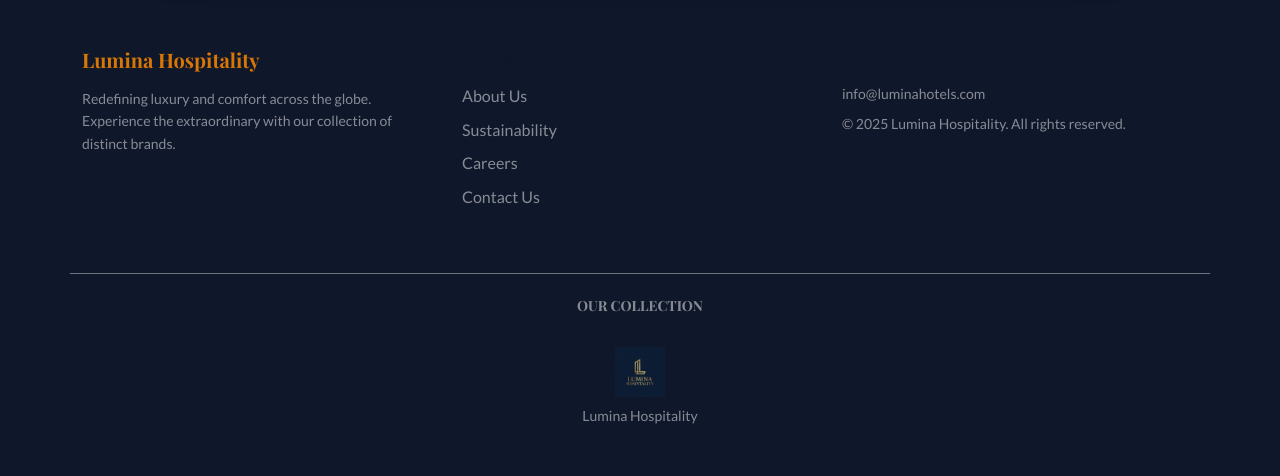
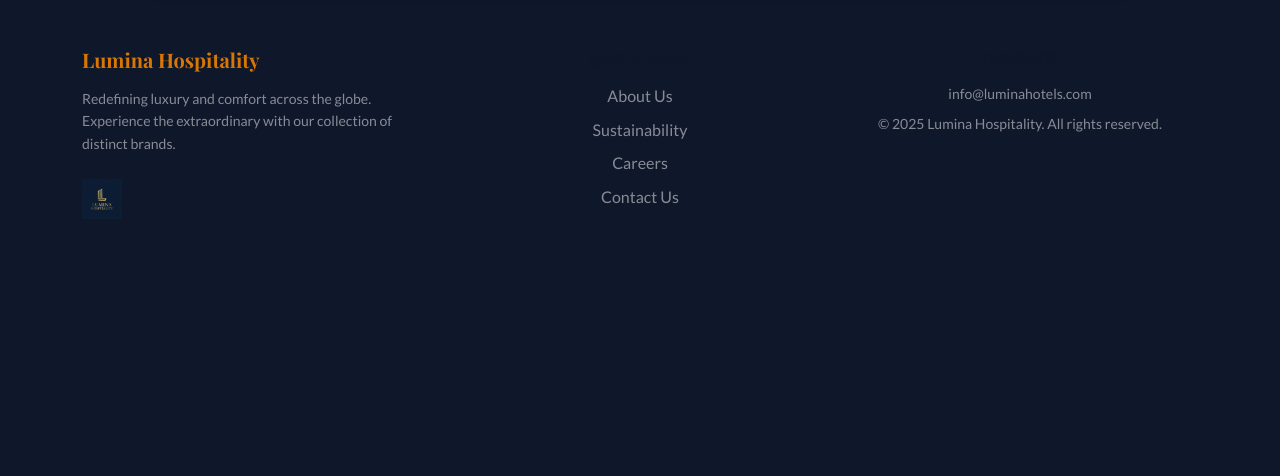
Before and after one commit to Jiacheeng-Li/hotel, a Flask app: page /auth/register in a window 1280 px wide. Shown: the part 824-1300 px from the top of the page. After the commit the page ends 1034 px from the top, so only its background shows below. Run offline with Flask 3, Linux system fonts and the light colour scheme; data that the repository does not hold is empty.

Commit message:
Reorganize footer layout: move logos to left section, center Quick Links
- Removed 'OUR COLLECTION' title section
- Moved logos to left column below description text
- Centered Quick Links text alignment
- Centered Contact section text alignment
- Three columns now evenly divided (col-md-4 each)
- Logos displayed horizontally in left section with smaller size (40px)
- Cleaner, more organized footer layout

```diff
--- a/hotelweb/templates/base.html
+++ b/hotelweb/templates/base.html
@@ -97,13 +97,38 @@
     <!-- Footer -->
     <footer class="bg-dark text-white py-5 mt-auto" style="background: #0f172a !important;">
         <div class="container">
-            <div class="row mb-4">
+            <div class="row">
                 <div class="col-md-4 mb-4">
                     <h5 class="font-serif text-warning fw-bold mb-3">Lumina Hospitality</h5>
-                    <p class="small text-white-50">Redefining luxury and comfort across the globe. Experience the
+                    <p class="small text-white-50 mb-4">Redefining luxury and comfort across the globe. Experience the
                         extraordinary with our collection of distinct brands.</p>
+                    <!-- Logos Section -->
+                    <div class="d-flex flex-wrap align-items-center gap-3">
+                        <!-- Group Logo -->
+                        <div>
+                            <img src="{{ url_for('static', filename='img/logo_group.png') }}" alt="Lumina Hospitality" style="height: 40px; opacity: 0.9;">
+                        </div>
+                        <!-- Brand Logos -->
+                        {% set logo_map = {
+                            'Grand Apex': 'logo_grand_apex.png',
+                            'Urban Pulse': 'logo_urban_pulse.png',
+                            'Family Haven': 'logo_family_haven.png',
+                            'Metro Express': 'logo_metro_express.png'
+                        } %}
+                        {% for brand in brands %}
+                        <div>
+                            <a href="{{ url_for('main.brand_detail', brand_id=brand.id) }}" class="text-decoration-none">
+                                <img src="{{ url_for('static', filename='img/' + logo_map.get(brand.name, 'logo_group.png')) }}"
+                                     alt="{{ brand.name }}"
+                                     style="height: 40px; opacity: 0.9; transition: opacity 0.2s;"
+                                     onmouseover="this.style.opacity='1'"
+                                     onmouseout="this.style.opacity='0.9'">
+                            </a>
+                        </div>
+                        {% endfor %}
+                    </div>
                 </div>
-                <div class="col-md-4 mb-4">
+                <div class="col-md-4 mb-4 text-center">
                     <h6 class="text-uppercase fw-bold mb-3">Quick Links</h6>
                     <ul class="list-unstyled">
                         <li class="mb-2"><a href="{{ url_for('main.about') }}"
@@ -113,44 +138,10 @@
                         <li class="mb-2"><a href="{{ url_for('main.contact') }}" class="text-white-50 text-decoration-none hover-white">Contact Us</a></li>
                     </ul>
                 </div>
-                <div class="col-md-4 mb-4">
+                <div class="col-md-4 mb-4 text-center">
                     <h6 class="text-uppercase fw-bold mb-3">Contact</h6>
                     <p class="small text-white-50 mb-2">info@luminahotels.com</p>
                     <p class="small text-white-50">&copy; 2025 Lumina Hospitality. All rights reserved.</p>
-                </div>
-            </div>
-
-            <!-- Logos Section -->
-            <div class="row pt-4 border-top border-secondary">
-                <div class="col-12 text-center mb-3">
-                    <h6 class="text-uppercase fw-bold mb-3 text-white-50 small">Our Collection</h6>
-                </div>
-                <div class="col-12">
-                    <div class="d-flex flex-wrap justify-content-center align-items-center gap-4">
-                        <!-- Group Logo -->
-                        <div class="text-center">
-                            <img src="{{ url_for('static', filename='img/logo_group.png') }}" alt="Lumina Hospitality" style="height: 50px; opacity: 0.9;">
-                            <p class="small text-white-50 mt-2 mb-0">Lumina Hospitality</p>
-                        </div>
-                        <!-- Brand Logos -->
-                        {% set logo_map = {
-                            'Grand Apex': 'logo_grand_apex.png',
-                            'Urban Pulse': 'logo_urban_pulse.png',
-                            'Family Haven': 'logo_family_haven.png',
-                            'Metro Express': 'logo_metro_express.png'
-                        } %}
-                        {% for brand in brands %}
-                        <div class="text-center">
-                            <a href="{{ url_for('main.brand_detail', brand_id=brand.id) }}" class="text-decoration-none">
-                                <img src="{{ url_for('static', filename='img/' + logo_map.get(brand.name, 'logo_group.png')) }}"
-                                     alt="{{ brand.name }}"
-                                     style="height: 50px; opacity: 0.9; transition: opacity 0.2s;"
-                                     onmouseover="this.style.opacity='1'"
-                                     onmouseout="this.style.opacity='0.9'">
-                            </a>
-                        </div>
-                        {% endfor %}
-                    </div>
                 </div>
             </div>
         </div>
```
